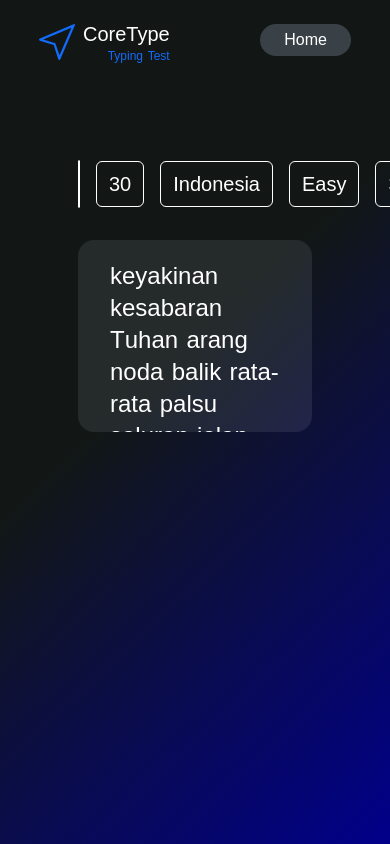
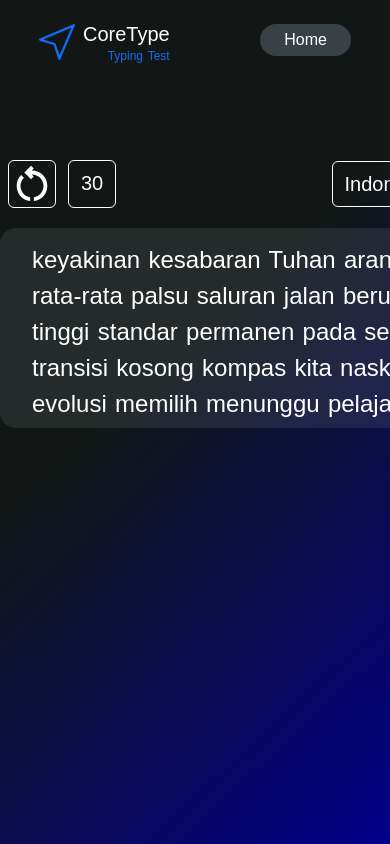
Before and after one commit to izza-sirkast/coretype, a Next.js app: page /typingtest in a window 390 px wide. Built offline with nearby package versions, Linux system fonts and the light colour scheme.

Commit message:
Reworking on typing text box, make the lines responsive

```diff
--- a/src/app/globals.css
+++ b/src/app/globals.css
@@ -25,3 +25,12 @@
 .text-light-blue{
     color: #126BF9;
 }
+
+.testcontainer-length{
+    width: 680px;
+    height: 200px;
+}
+
+.option-container-width{
+    width: 680px;
+}
--- a/src/app/typingtest/page.js
+++ b/src/app/typingtest/page.js
@@ -3,7 +3,6 @@
 import { useEffect, useRef, useState } from "react"
 
 // Local library
-import { calculateWPM } from "@/library/functionality";
 import { getWords1000 } from "@/library/textProvider";
 
 // Local components
@@ -45,7 +44,6 @@ export default function TypingTest() {
     if(timer == "start"){
       interval = setInterval(() => {
         setTimerSec(ts => ts - 1)
-        console.log(timerSec)
       }, 1000)
     }else if(timer == "stop"){
       clearInterval(interval)
@@ -88,7 +86,6 @@ export default function TypingTest() {
 
   // ------------------------------- COMPONENTS // RENDER VARIABLES -------------------------------
   // Result card, mengambil hasil wpm dengan fungsi calculateWPM dari library/functionality
-  console.log(finish, timerSec)
   if(finish){
     return <FinishPage timeMode={timeMode} cursorPos={cursorPos} salahKetik={salahKetik} salahKetikKelebihan={salahKetikKelebihan} setFinish={setFinish} setCursorPos={setCursorPos} setSalahKetik={setSalahKetik} setSalahKetikKelebihan={setSalahKetikKelebihan} setFocusDiv={setFocusDiv} setTimer={setTimer}/>
   }
@@ -97,18 +94,22 @@ export default function TypingTest() {
    <div className="w-full max-h-screen min-h-screen gradient-bg">
     <NavBar />
 
-    <div className="flex items-center *:mr-4 mx-auto w-3/5 mt-20 mb-8">
+    <div className="flex items-center mx-auto option-container-width mt-20 mb-5 px-2 justify-between">
+      <div className="flex *:mr-3">
         <RestartButton setCursorPos={setCursorPos} setFinish={setFinish} setSalahKetik={setSalahKetik} setFocusDiv={setFocusDiv} setSalahKetikKelebihan={setSalahKetikKelebihan} setTimer={setTimer} />
 
         <div className="text-xl px-3 py-2 border border-white text-white rounded-md">
           {timerSec}
         </div>
+      </div>
 
+      <div className="flex *:ml-3">
         <ChooseLanguage language={language} setLanguage={setLanguage} timer={timer} />
 
         <ChooseDifficulty difficulty={difficulty} setDifficulty={setDifficulty} timer={timer} />
 
         <ChooseTime timeMode={timeMode} setTimeMode={setTimeMode} timer={timer} />
+      </div>
 
     </div>
 
--- a/src/components/TypingTestBox.jsx
+++ b/src/components/TypingTestBox.jsx
@@ -7,7 +7,7 @@ const TypingTestBox = React.forwardRef((props, ref) => {
     const textArr = text.split("")
 
     // Animasi cursor
-    const cursor = <span className={`absolute mt-1 h-6 border-l-2 border-white animate-pulsate ${(!focusDiv || finish) && "hidden"}`}></span>
+    const cursor = <span className={`absolute mt-1 h-6 border-l-2 border-white animate-pulsate ${(!focusDiv || finish) && "hidden"} ${!focusDiv}`}></span>
 
     const handleType = (e) => {
         // Mulai waktu tepat saat mengetik huruf pertama
@@ -94,12 +94,6 @@ const TypingTestBox = React.forwardRef((props, ref) => {
           setCursorPos(cp => cp + 1)
         }
 
-
-        // Jika sudah finish
-        // if(timerSec <= 0){
-        //   setFinish(f => true)
-        //   setTimer(t => "stop")
-        // }
       }
 
       if(ref.current){
@@ -120,7 +114,8 @@ const TypingTestBox = React.forwardRef((props, ref) => {
     }, [focusDiv])
 
     // Merender text sesuai dengan action user dan kondisi text sebelumnya
-    let progressText = generateProgressText(text, cursorPos, salahKetik, cursor, salahKetikKelebihan) // fungsi dari library/functionality
+    let containerWidth = ref.current ? ref.current.offsetWidth : 50
+    let progressText = generateProgressText(text, cursorPos, salahKetik, cursor, salahKetikKelebihan, containerWidth) // fungsi dari library/functionality
 
   return (
     <div
@@ -128,7 +123,7 @@ const TypingTestBox = React.forwardRef((props, ref) => {
       tabIndex="0"
       onKeyDown={handleType}
       onClick={handleClick}
-      className={`h-48 max-h-48 overflow-y-hidden overflow-hidden text-2xl outline-none rounded-2xl px-8 py-5 select-none text-white bg-slate-300 bg-opacity-10 w-3/5 mx-auto`}>
+      className={`overflow-y-hidden overflow-hidden text-2xl outline-none rounded-2xl px-8 py-4 select-none text-white bg-slate-300 bg-opacity-10 testcontainer-length mx-auto`}>
       {progressText}
     </div>
   )
--- a/src/components/buttons/ChooseTime.jsx
+++ b/src/components/buttons/ChooseTime.jsx
@@ -23,11 +23,11 @@ function ChooseTime({timeMode, setTimeMode, timer}) {
   return (
     <div className=''>
         <div className={`text-xl px-3 py-2 border border-white text-white rounded-md ${timer != "start" ? "hover:bg-white hover:bg-opacity-20 hover:cursor-pointer" : "bg-white bg-opacity-30"} select-none`} onClick={() => handleClickOpenOptions()}>
-            {timeMode}
+            {timeMode} Seconds
         </div>
 
         {openOptions &&
-        <div className='absolute py-1 bg-white border border-black mt-1 rounded-md w-28'>
+        <div className='absolute py-1 bg-white border border-black mt-1 rounded-md w-32'>
 
             <button
                 className={`hover:bg-slate-400 px-2 w-full text-left rounded-md ${timeMode == "15" && "bg-slate-400"}`} onClick={() => handleClick("15")}>
--- a/src/library/functionality.js
+++ b/src/library/functionality.js
@@ -3,7 +3,8 @@ export const calculateWPM = (timeMode, cursorPos, salahKetik, salahKetikKelebiha
     // gross wpm = (all typed letters / 4.7) / time
     // net wpm = gross wpm  -  (uncorrected errors / time)
     const timeMin = timeMode / 60
-    const grossWpm = (cursorPos / 4.7) / timeMin
+    console.log(timeMin, cursorPos, salahKetik, salahKetikKelebihan)
+    const grossWpm = ((cursorPos + salahKetikKelebihan["count"]) / 4.5) / timeMin
     const totalSalahKetik = salahKetik.length + salahKetikKelebihan["count"]
     let netWpm = Math.max(0, Math.ceil(grossWpm - (totalSalahKetik / timeMin)));
     return netWpm
@@ -12,12 +13,23 @@ export const calculateWPM = (timeMode, cursorPos, salahKetik, salahKetikKelebiha
 
 
 // Membuat text sesuai dengan progres tes mengetik
-export const generateProgressText = (text, cursorPos, salahKetik, cursor, salahKetikKelebihan) => {
-        const progressText = text.split("").map((letter, i) => {
+export const generateProgressText = (text, cursorPos, salahKetik, cursor, salahKetikKelebihan, containerWidth) => {
+    const progressText = []
+    let line = []
+    let lineLen = 0
+    let letterBefore = "a"
+    let words = []
+    let word = []
+    let wordLen = 0
+    let textArr = text.split("")
+    for(let i = 0; i < cursorPos + 400; i++){
+            let letter = textArr[i]
             let formattedSection = []
+            let currentLineCounter = 0
 
             if(i in salahKetikKelebihan){
                 formattedSection.push(<span key={i-0.1} className="text-red-500">{salahKetikKelebihan[i]}</span>)
+                currentLineCounter += salahKetikKelebihan[i].length
             }
 
             if(i == cursorPos){
@@ -30,9 +42,26 @@ export const generateProgressText = (text, cursorPos, salahKetik, cursor, salahK
             }else{
                 formattedSection.push(<span key={i-0.3} className={`${i < cursorPos && "text-light-blue"}`}>{letter}</span>)
             }
+            currentLineCounter += 1
 
+            word.push(formattedSection)
+            wordLen += currentLineCounter
 
-                return formattedSection
-            })
+            if(textArr[i] == " "){
+                if(lineLen + wordLen > 52){
+                    if(cursorPos < i - wordLen + 1){
+                        progressText.push(<div key={i} className="block whitespace-nowrap mb-1 z-20">{words}</div>)
+                    }
+
+                    words = []
+                    lineLen = 0
+                }
+                lineLen += wordLen
+                words.push(word)
+                word = []
+                wordLen = 0
+            }
+
+        }
     return progressText
 }
--- a/src/library/textProvider.js
+++ b/src/library/textProvider.js
@@ -40,9 +40,12 @@ export const getWords1000 = (setText, language, difficulty) => {
 
 export const getRandomWords1000 = (langData) => {
     let words = ""
+    console.log(langData.words[3].length)
     for(let i = 0; i < 1000; i++){
         let randIdx = Math.ceil(Math.random() * langData.words.length)
-        words += langData.words[randIdx] + " "
+        if(langData.words[randIdx]?.length <= 10){
+          words += langData.words[randIdx] + " "
+        }
     }
     return words
 }
```
Lines whose indentation alone changed are shown as unchanged.
